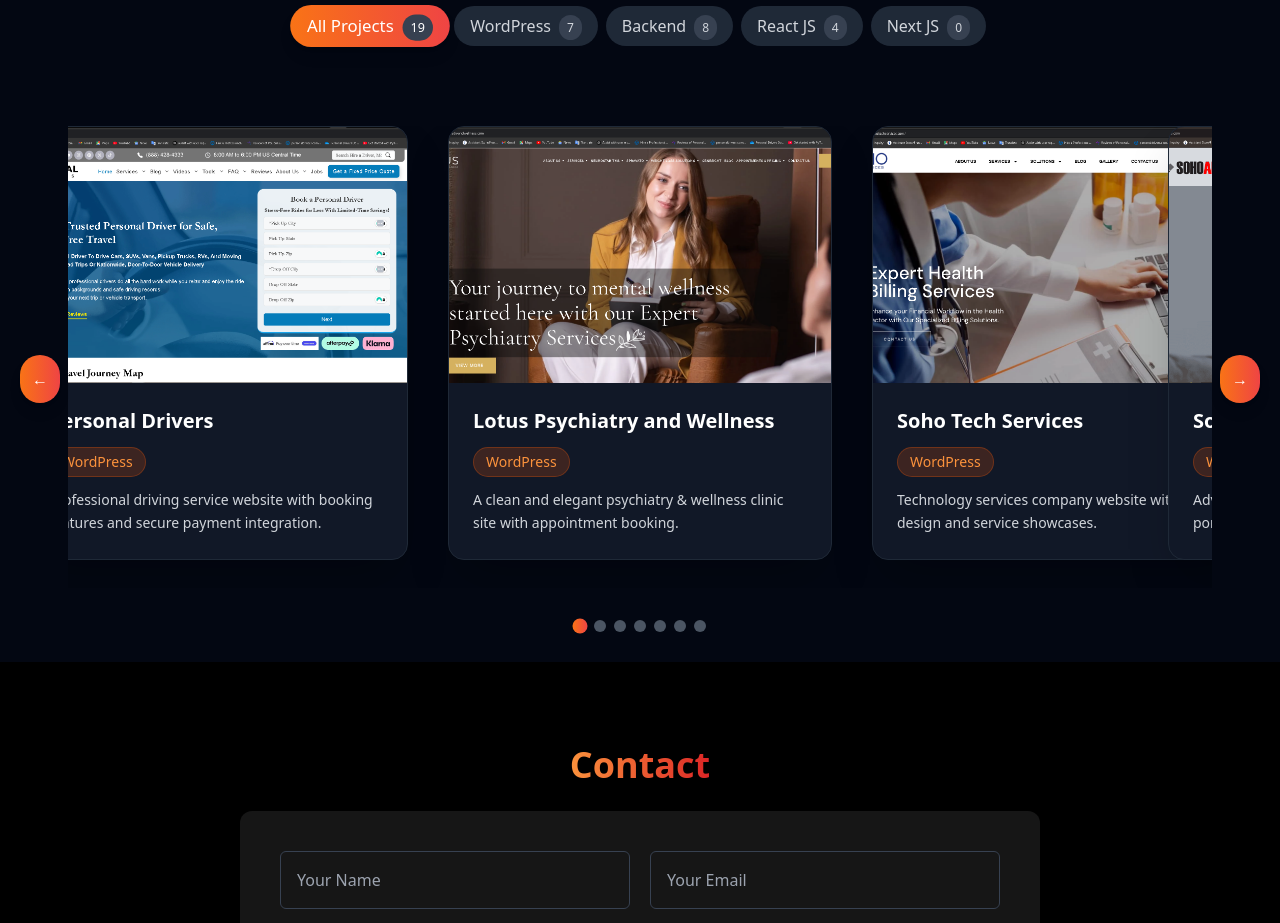
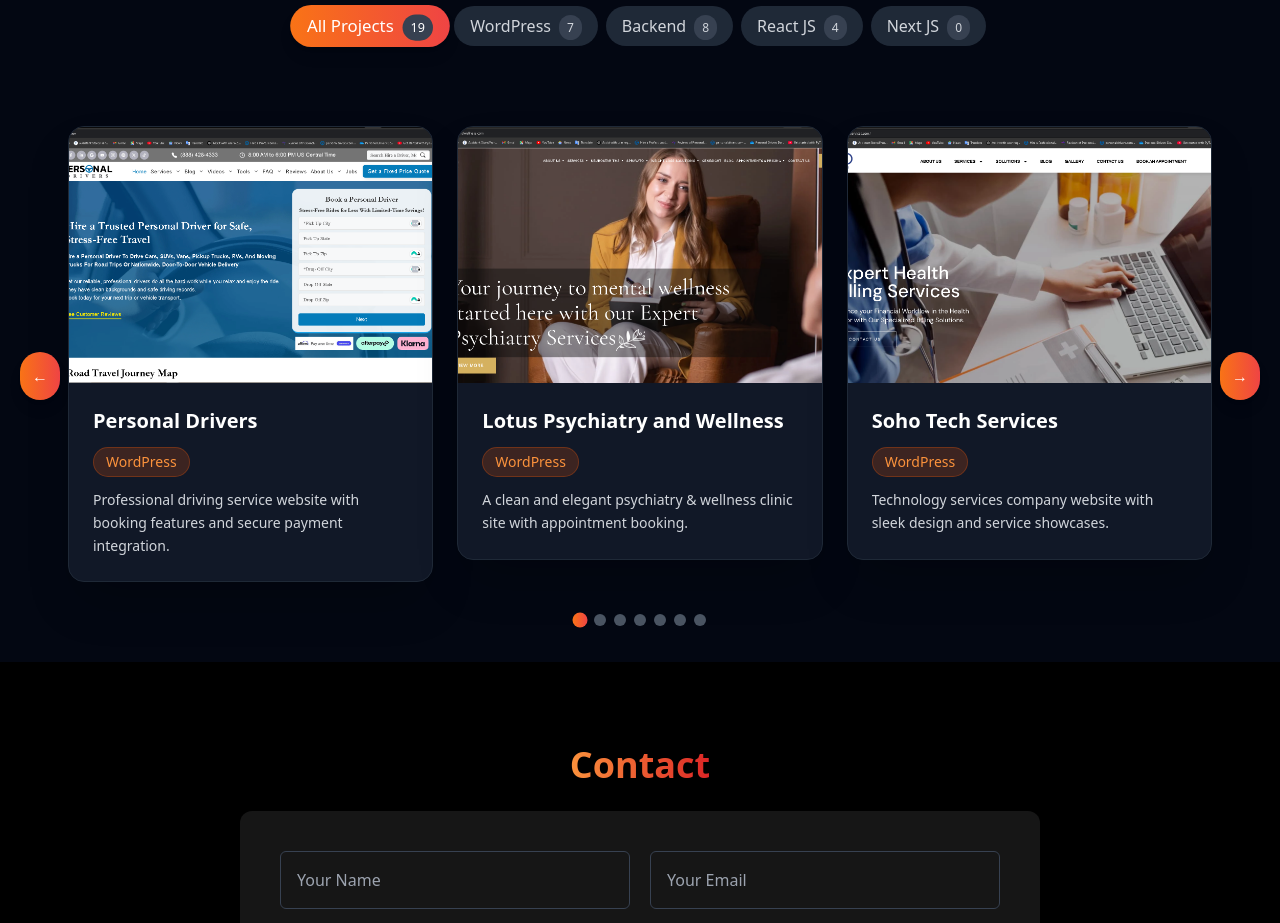
Before and after one commit to Mustafatahir98/Portfolio, a React (Create React App) app: page / in a window 1280 px wide. Shown: the part 3240-4163 px from the top of the page. Built offline with nearby package versions, Linux system fonts and the light colour scheme.

Commit message:
Update Work.jsx

```diff
--- a/src/components/Work.jsx
+++ b/src/components/Work.jsx
@@ -21,7 +21,7 @@ import proj22 from '../assets/proj22.PNG';
 
 // Memoized project card component
 const ProjectCard = React.memo(({ project, index }) => (
-  <div className="flex-shrink-0 w-full md:w-80 lg:w-96 mx-2">
+  <div className="flex-shrink-0 w-full">
     <div className="bg-gray-900 rounded-2xl overflow-hidden shadow-2xl transform transition-all duration-300 hover:scale-105 hover:shadow-3xl border border-gray-800">
       <div className="relative h-48 sm:h-56 md:h-64 group overflow-hidden">
         {project.img ? (
@@ -266,9 +266,11 @@ const Work = () => {
     setCurrentIndex(0);
   }, []);
 
+  // Get visible projects for current slide
   const visibleProjects = useMemo(() => {
-    const start = currentIndex * itemsPerSlide;
-    return currentProjects.slice(start, start + itemsPerSlide);
+    const startIndex = currentIndex * itemsPerSlide;
+    const endIndex = startIndex + itemsPerSlide;
+    return currentProjects.slice(startIndex, endIndex);
   }, [currentProjects, currentIndex, itemsPerSlide]);
 
   return (
@@ -322,27 +324,19 @@ const Work = () => {
           </>
         )}
 
-        {/* Projects Grid/Slider */}
-        <div className='overflow-hidden mx-12'>
-          <div
-            className='flex transition-transform duration-500 ease-in-out'
-            style={{
-              transform: `translateX(-${currentIndex * (100 / totalSlides)}%)`,
-              width: `${totalSlides * 100}%`
-            }}
-          >
-            {Array.from({ length: totalSlides }).map((_, slideIndex) => (
-              <div key={slideIndex} className='flex justify-center gap-6' style={{ width: `${100 / totalSlides}%` }}>
-                {currentProjects
-                  .slice(slideIndex * itemsPerSlide, (slideIndex + 1) * itemsPerSlide)
-                  .map((project, index) => (
-                    <ProjectCard
-                      key={`${slideIndex}-${index}`}
-                      project={project}
-                      index={slideIndex * itemsPerSlide + index}
-                    />
-                  ))}
-              </div>
+        {/* Projects Grid */}
+        <div className='px-12'>
+          <div className={`grid gap-6 ${
+            itemsPerSlide === 1 ? 'grid-cols-1' :
+            itemsPerSlide === 2 ? 'grid-cols-2' :
+            'grid-cols-3'
+          }`}>
+            {visibleProjects.map((project, index) => (
+              <ProjectCard
+                key={`${currentIndex}-${index}`}
+                project={project}
+                index={currentIndex * itemsPerSlide + index}
+              />
             ))}
           </div>
         </div>
```
